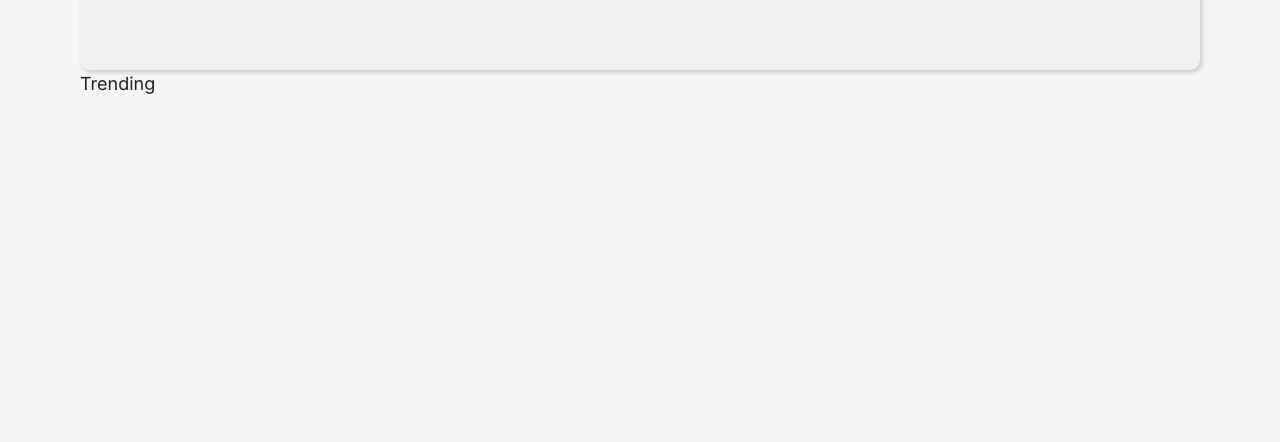
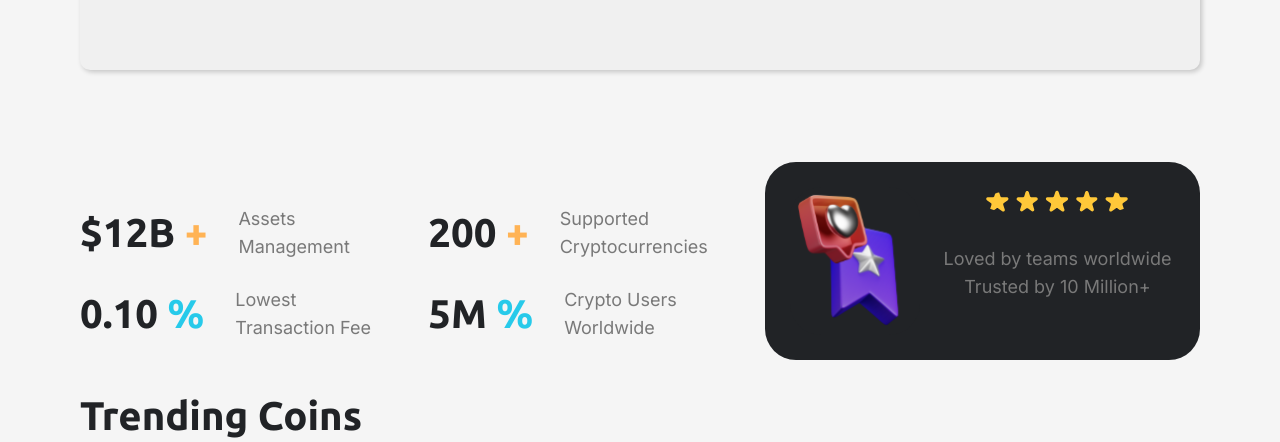
Before and after one commit to Polina-eliza/cryptowave-app, a React (Create React App) app: page / in a window 1280 px wide. Shown: the part 1309-1751 px from the top of the page. Before the commit the page ends 1407 px from the top, so only its background shows below. Built offline with nearby package versions, Linux system fonts and the light colour scheme; no server answers.

Commit message:
added benefits to home page

```diff
--- /dev/null
+++ b/src/components/Benefits.css
@@ -0,0 +1,56 @@
+.benefits {
+    margin-top: 92px;
+    display: flex;
+    align-items: center;
+    justify-content: space-between;
+}
+
+.wrapper {
+    display: flex;
+    align-items: center;
+    gap: 31px;
+    margin-top: 25px;
+}
+
+.data {
+    font-family: var(--font-heading);
+    font-weight: 700;
+    font-size: 40px;
+    line-height: 129.7%;
+}
+
+.wrapper:nth-child(1) span {
+    color: #FFB355;
+  }
+
+  .wrapper:nth-child(2) span {
+    color: #27CAEA;
+  }
+
+  .descr {
+    color: var(--color-body-secondary);
+  }
+
+  .right-container {
+    background: #212326;
+    border-radius: 31px;
+    display: flex;
+    flex-direction: row;
+    padding: 25px;
+  }
+
+  .img {
+    width: 130px;
+    background: #212326;
+    border-radius: 31px;
+  }
+
+  .text {
+    max-width: 235px;
+  }
+
+  .stars {
+    width: 150px;
+    display: block;
+    margin: 0 auto;
+  }
--- /dev/null
+++ b/src/components/Benefits.jsx
@@ -0,0 +1,56 @@
+import React from "react";
+import "../components/Benefits.css";
+import  Benefit from '../assets/benefits.svg';
+import Stars from '../assets/Stars.svg';
+
+const Benefits = () => {
+  return (
+    <div className="benefits">
+      <div className="left-container">
+        <div className="wrapper">
+          <div className="data">
+            $12B <span>+</span>
+          </div>
+          <div className="descr">
+            Assets <br /> Management
+          </div>
+        </div>
+        <div className="wrapper">
+          <div className="data">
+            0.10 <span>%</span>
+          </div>
+          <div className="descr">
+            Lowest <br /> Transaction Fee
+          </div>
+        </div>
+      </div>
+      <div className="center-container">
+        <div className="wrapper">
+          <div className="data">
+            200 <span>+</span>
+          </div>
+          <div className="descr">
+            Supported <br /> Cryptocurrencies
+          </div>
+        </div>
+        <div className="wrapper">
+          <div className="data">
+            5M <span>%</span>
+          </div>
+          <div className="descr">
+            Crypto Users <br /> Worldwide
+          </div>
+        </div>
+      </div>
+      <div className="right-container">
+        <img className="img" src={Benefit} alt="" />
+        <div className="stars-container">
+            <img className="stars" src={Stars} alt="" />
+            <p className="text">Loved by teams worldwide Trusted by 10 Million+</p>
+        </div>
+      </div>
+    </div>
+  );
+};
+
+export default Benefits;
--- a/src/components/Trending.jsx
+++ b/src/components/Trending.jsx
@@ -1,8 +1,24 @@
-import React from 'react'
+import React, { useState, useEffect } from 'react';
+import axios from 'axios';
 
 const Trending = () => {
+    const [trending, setTrending] = useState([]);
+
+    const url ='https://api.coingecko.com/api/v3/search/trending';
+
+
+    useEffect(() => {
+        axios.get(url).then((response) => {
+          setTrending(response.data.coins);
+        });
+      }, []);
+
+
   return (
-    <div>Trending</div>
+    <div className='trending'>
+        <h2>Trending Coins</h2>
+
+    </div>
   )
 }
 
--- a/src/routes/Home.jsx
+++ b/src/routes/Home.jsx
@@ -1,4 +1,5 @@
 import React from 'react'
+import Benefits from '../components/Benefits';
 import CoinSearch from '../components/CoinSearch';
 import Hero from "../components/Hero";
 import Trending from '../components/Trending';
@@ -8,6 +9,7 @@ const Home = ({coins}) => {
     <div>
       <Hero />
         <CoinSearch coins={coins} />
+        <Benefits />
         <Trending />
     </div>
   )
```
Also changed, not shown: src/assets/Stars.svg (added), src/assets/benefits.svg (added).
